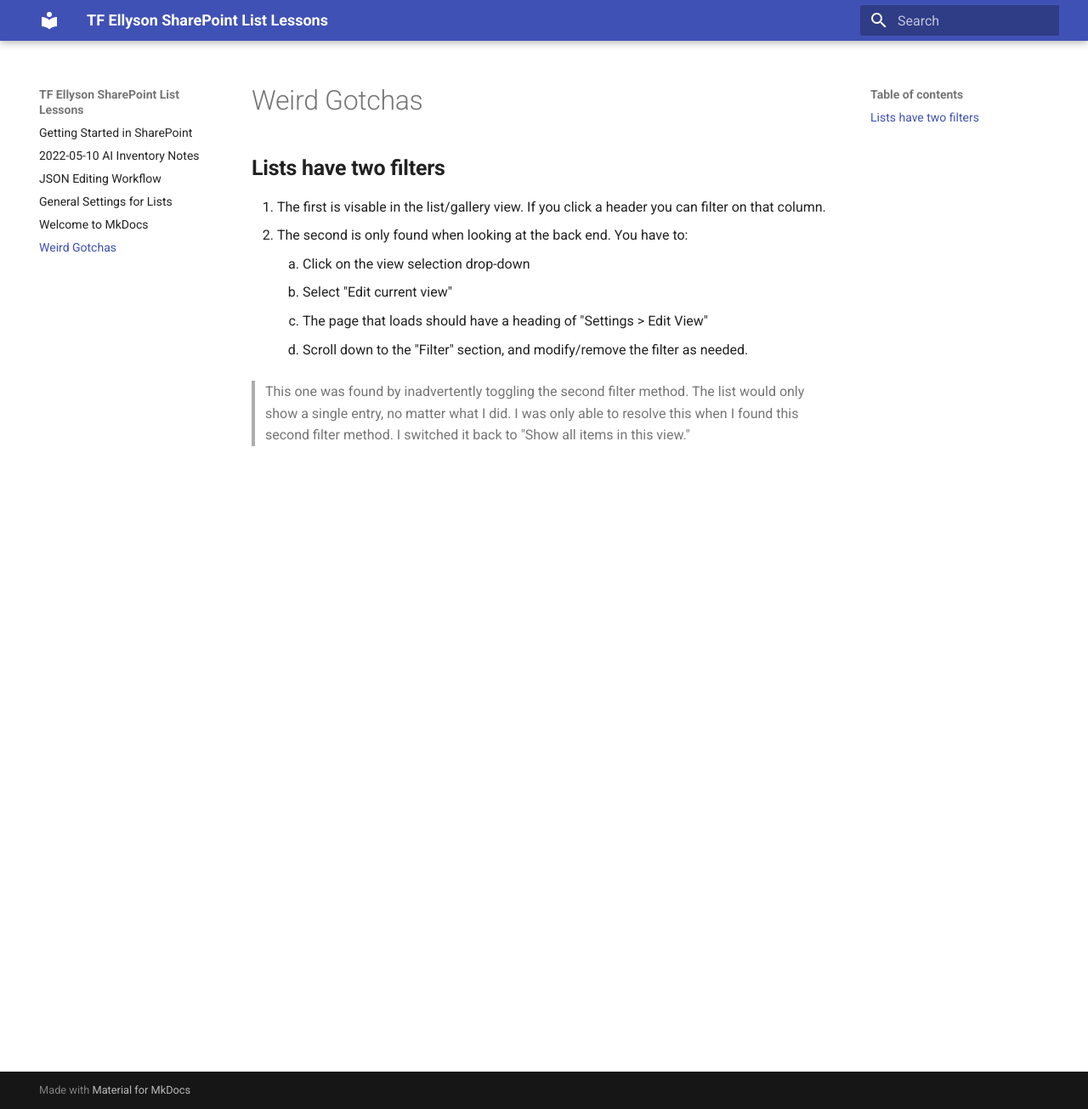
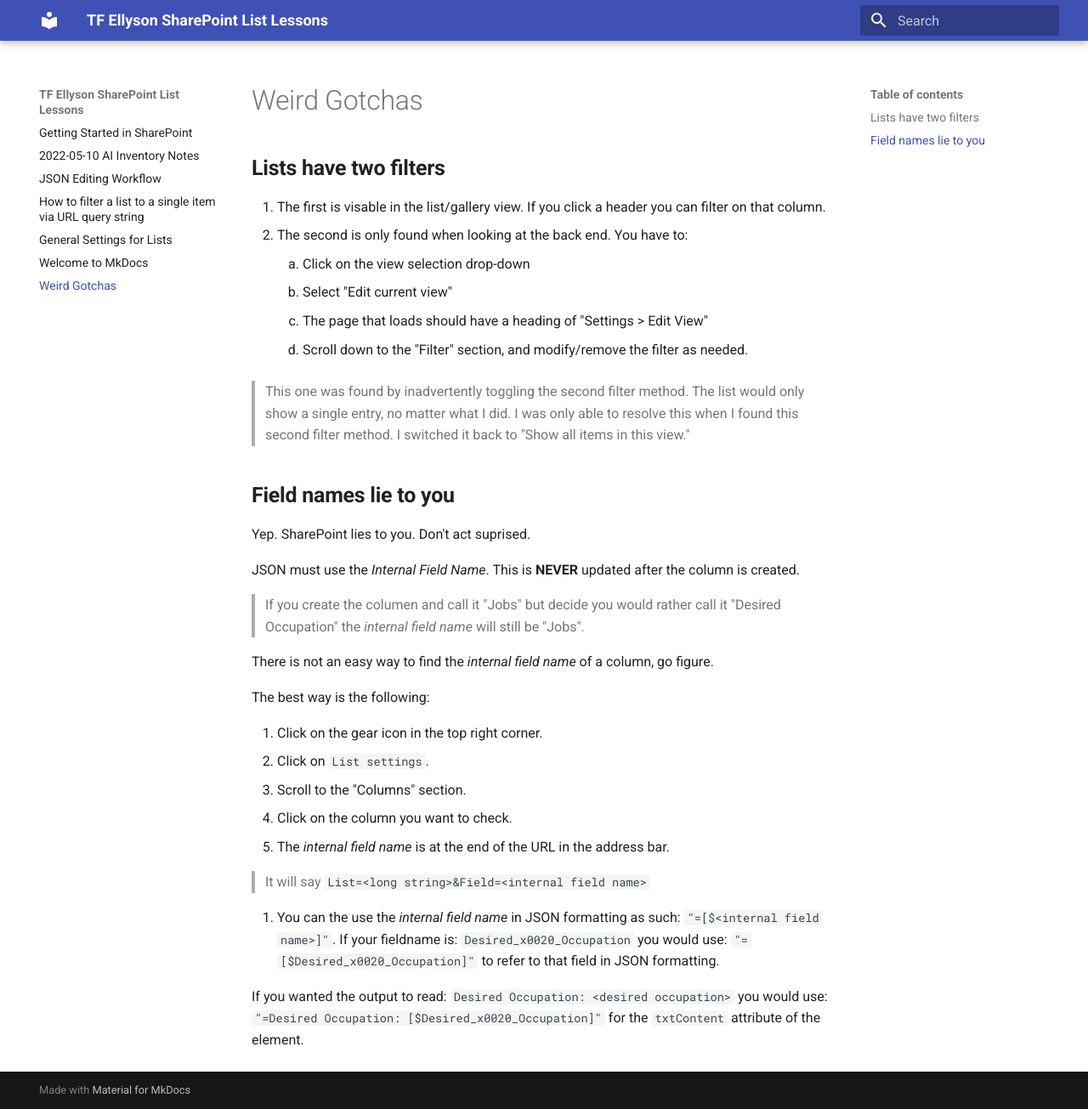
Before and after one commit to alexjbuck/ellysonInventory, an MkDocs documentation site: the page built from docs/weird-gotchas.md, in a window 1280 px wide and 1305 px high. Shown: the whole window at 85% size. Built offline with MkDocs 1.6.1 and Material for MkDocs 9.7.7, drawn with Linux system fonts in a browser that asks for light colours.

```diff
--- /dev/null
+++ b/docs/filter-to-single-item.md
@@ -0,0 +1,17 @@
+# How to filter a list to a single item via URL query string
+
+Filtering is accomplished by adding a query string to the URL.
+
+For this we will assume that `<url>` is a valid url to the list/view you want to filter.
+
+e.g.
+
+    https://flankspeed.sharepoint-mil.us.mcas-gov.us/sites/navair_autonomy_and_ai_coi/Lists/AI%20Project%20Inventory/DefaultFormatted.aspx
+
+The format to use for applying a filter is:
+
+    <url>?FilterField1=<field-name>&FilterField2=<field-value>
+
+e.g.
+
+    https://flankspeed.sharepoint-mil.us.mcas-gov.us/sites/navair_autonomy_and_ai_coi/Lists/AI%20Project%20Inventory/DefaultFormatted.aspx?FilterField1=Title&FilterValue1=Adaptive%20Learning%20for%20Stall%20Pre%2Dcursor%20Identification%20and%20General%20Impending%20Failure%20Prediction
--- a/docs/weird-gotchas.md
+++ b/docs/weird-gotchas.md
@@ -10,3 +10,27 @@
     4. Scroll down to the "Filter" section, and modify/remove the filter as needed.
 
 > This one was found by inadvertently toggling the second filter method. The list would only show a single entry, no matter what I did. I was only able to resolve this when I found this second filter method. I switched it back to "Show all items in this view."
+
+## **Field names lie to you**
+
+Yep. SharePoint lies to you. Don't act suprised.
+
+JSON must use the _Internal Field Name_. This is **NEVER** updated after the column is created.
+
+> If you create the columen and call it "Jobs" but decide you would rather call it "Desired Occupation" the _internal field name_ will still be "Jobs".
+
+There is not an easy way to find the _internal field name_ of a column, go figure.
+
+The best way is the following:
+
+1. Click on the gear icon in the top right corner.
+2. Click on `List settings`.
+3. Scroll to the "Columns" section.
+4. Click on the column you want to check.
+5. The _internal field name_ is at the end of the URL in the address bar.
+
+> It will say `List=<long string>&Field=<internal field name>`
+
+6. You can the use the _internal field name_ in JSON formatting as such: `"=[$<internal field name>]"`. If your fieldname is: `Desired_x0020_Occupation` you would use: `"=[$Desired_x0020_Occupation]"` to refer to that field in JSON formatting.
+
+If you wanted the output to read: `Desired Occupation: <desired occupation>` you would use: `"=Desired Occupation: [$Desired_x0020_Occupation]"` for the `txtContent` attribute of the element.
```
Also changed, not shown: docs/editing-workflow.md (+4 -0 lines), template.css (+14 -1 lines), template.html (+9 -7 lines), 1 other file.
